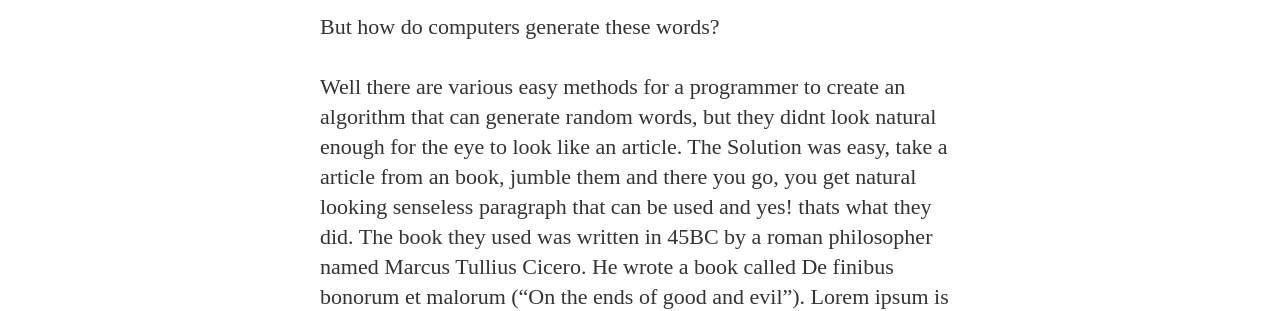
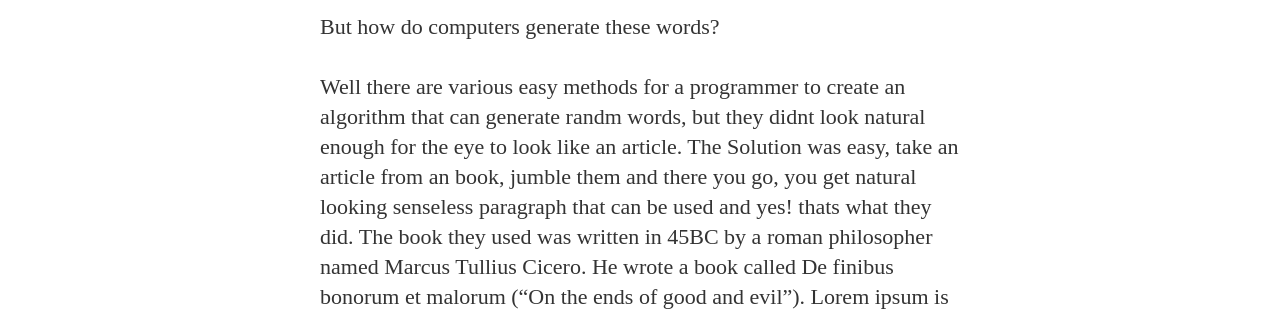
Before and after one commit to designtheory/designtheory.github.io, a Jekyll site: the page built from _posts/2015-04-30-mediator_features .markdown, in a window 1280 px wide. Shown: the part 1198-1509 px from the top of the page. Built offline with Jekyll 4.4.1, drawn with Linux system fonts in a browser that asks for light colours; nearby versions of some CDN libraries; some web fonts are replaced; Markdown is read by kramdown in place of the engine named in the settings; some of the changed text lies outside the part shown.

Commit message:
edited an

```diff
--- a/_posts/2015-04-30-mediator_features .markdown
+++ b/_posts/2015-04-30-mediator_features .markdown
@@ -15,8 +15,8 @@ as they need not write up text for their designs and can easily generate lorem i
 
 But how do computers generate these words?
 
-Well there are various easy methods for a programmer to create an algorithm that can generate random words, but
-they didnt look natural enough for the eye to look like an article. The Solution was easy, take a article from an book,
+Well there are various easy methods for a programmer to create an algorithm that can generate randm words, but
+they didnt look natural enough for the eye to look like an article. The Solution was easy, take an article from an book,
 jumble them and there you go, you get natural looking senseless paragraph that can be used and yes! thats what they did.
 The book they used was written in 45BC by a roman philosopher named Marcus Tullius Cicero. He wrote a book called
 De finibus bonorum et malorum ("On the ends of good and evil"). Lorem ipsum is derived from parts of his books discourse
```
